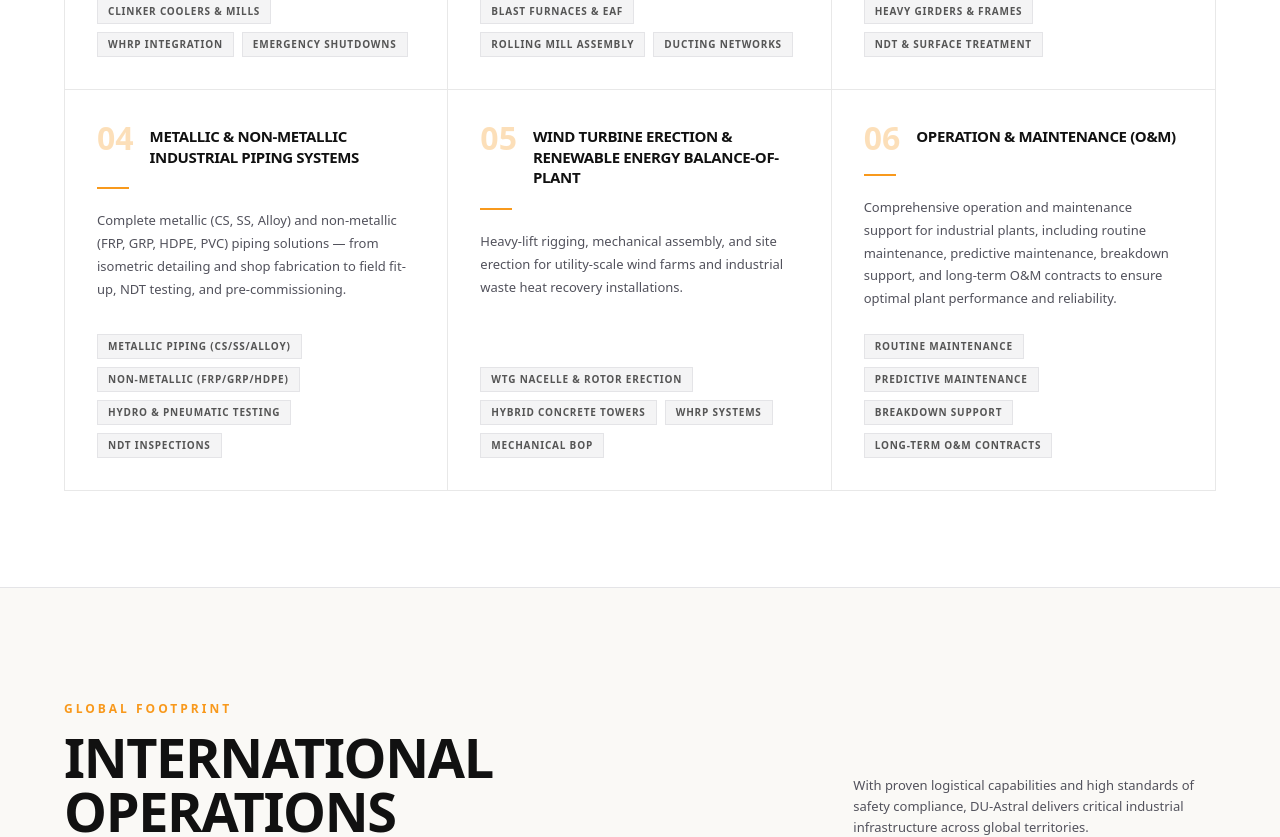
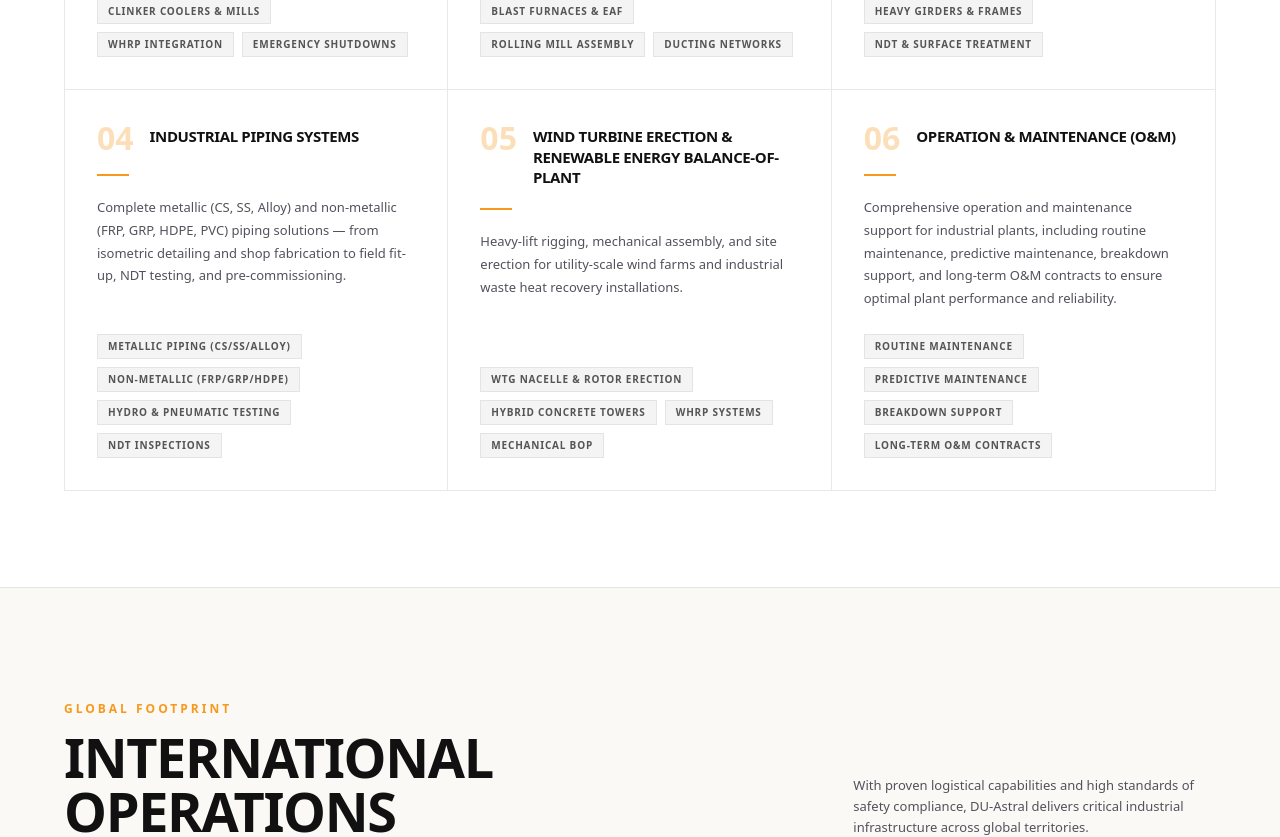
Before and after one commit to zaeemahamad111-ops/du, a Next.js app: page / in a window 1280 px wide. Shown: the part 4400-5237 px from the top of the page. Built offline with nearby package versions, Linux system fonts and the light colour scheme.

Commit message:
Update service 4 heading to Industrial Piping Systems

```diff
--- a/app/page.tsx
+++ b/app/page.tsx
@@ -24,7 +24,7 @@ const coreServicesData = [
   },
   {
     id: '04',
-    title: 'Metallic & Non-Metallic Industrial Piping Systems',
+    title: 'Industrial Piping Systems',
     desc: 'Complete metallic (CS, SS, Alloy) and non-metallic (FRP, GRP, HDPE, PVC) piping solutions — from isometric detailing and shop fabrication to field fit-up, NDT testing, and pre-commissioning.',
     tags: ['Metallic Piping (CS/SS/Alloy)', 'Non-Metallic (FRP/GRP/HDPE)', 'Hydro & Pneumatic Testing', 'NDT Inspections'],
   },
--- a/app/services/page.tsx
+++ b/app/services/page.tsx
@@ -82,7 +82,7 @@ const services = [
   },
   {
     id: '04',
-    title: 'Metallic & Non-Metallic Industrial Piping Systems',
+    title: 'Industrial Piping Systems',
     desc: 'We provide complete metallic (Carbon Steel, Stainless Steel, Alloy Steel) and non-metallic (FRP, GRP, HDPE, PVC/CPVC, PP) industrial piping solutions—from isometric detailing and shop fabrication to field fit-up, NDT testing, and system pre-commissioning.',
     img: '/cap-fabrication.png',
     bullets: [
--- a/components/Footer.tsx
+++ b/components/Footer.tsx
@@ -82,7 +82,7 @@ export default function Footer() {
                 { label: 'Mechanical Erection & Shutdown', href: '/services' },
                 { label: 'Heavy Machinery Assembly', href: '/services' },
                 { label: 'Structural Steel Fabrication', href: '/services' },
-                { label: 'Metallic & Non-Metallic Piping', href: '/services' },
+                { label: 'Industrial Piping Systems', href: '/services' },
                 { label: 'Renewable Energy Erection', href: '/services' },
                 { label: 'Operation & Maintenance (O&M)', href: '/services' },
               ],
```
